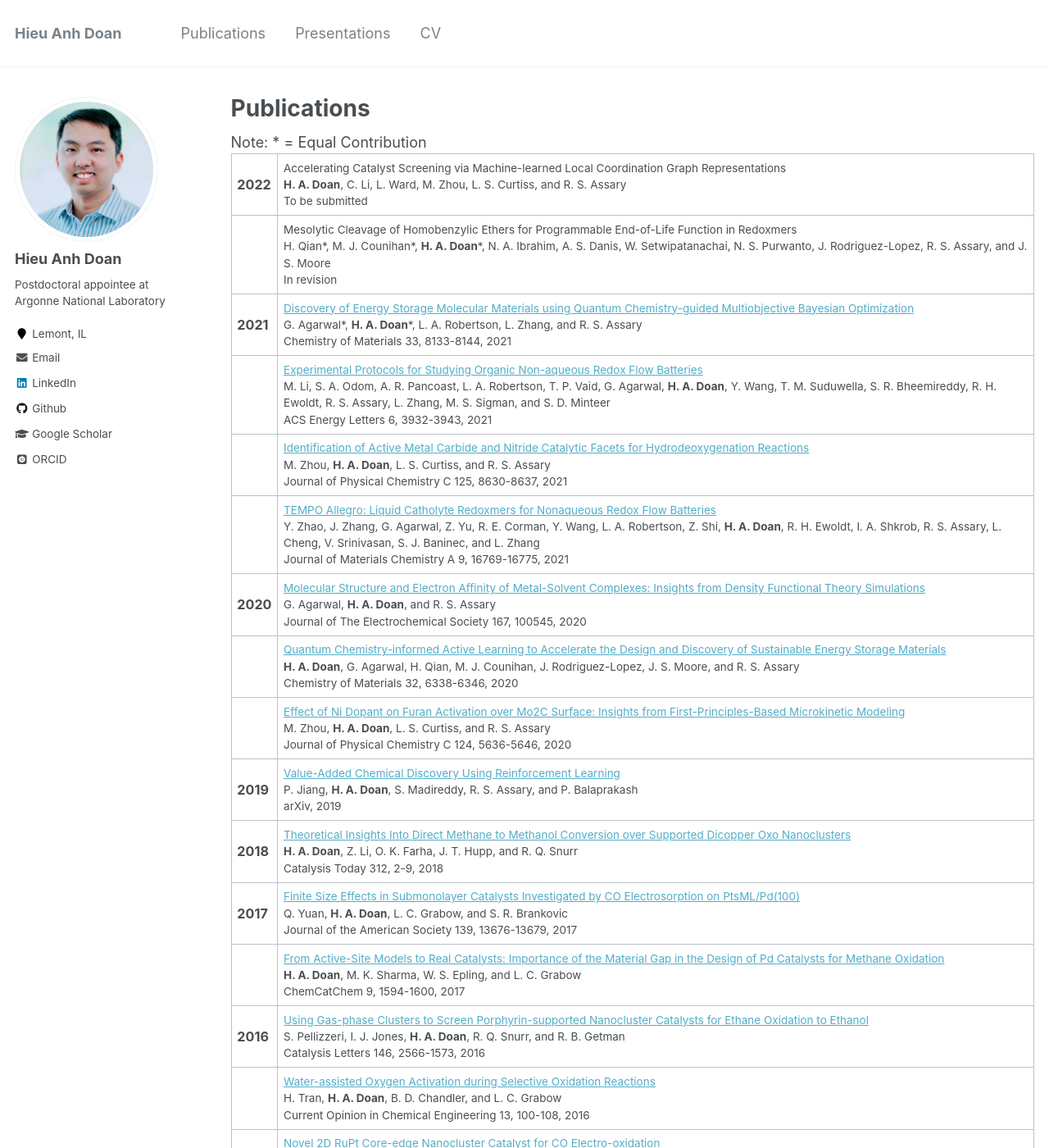
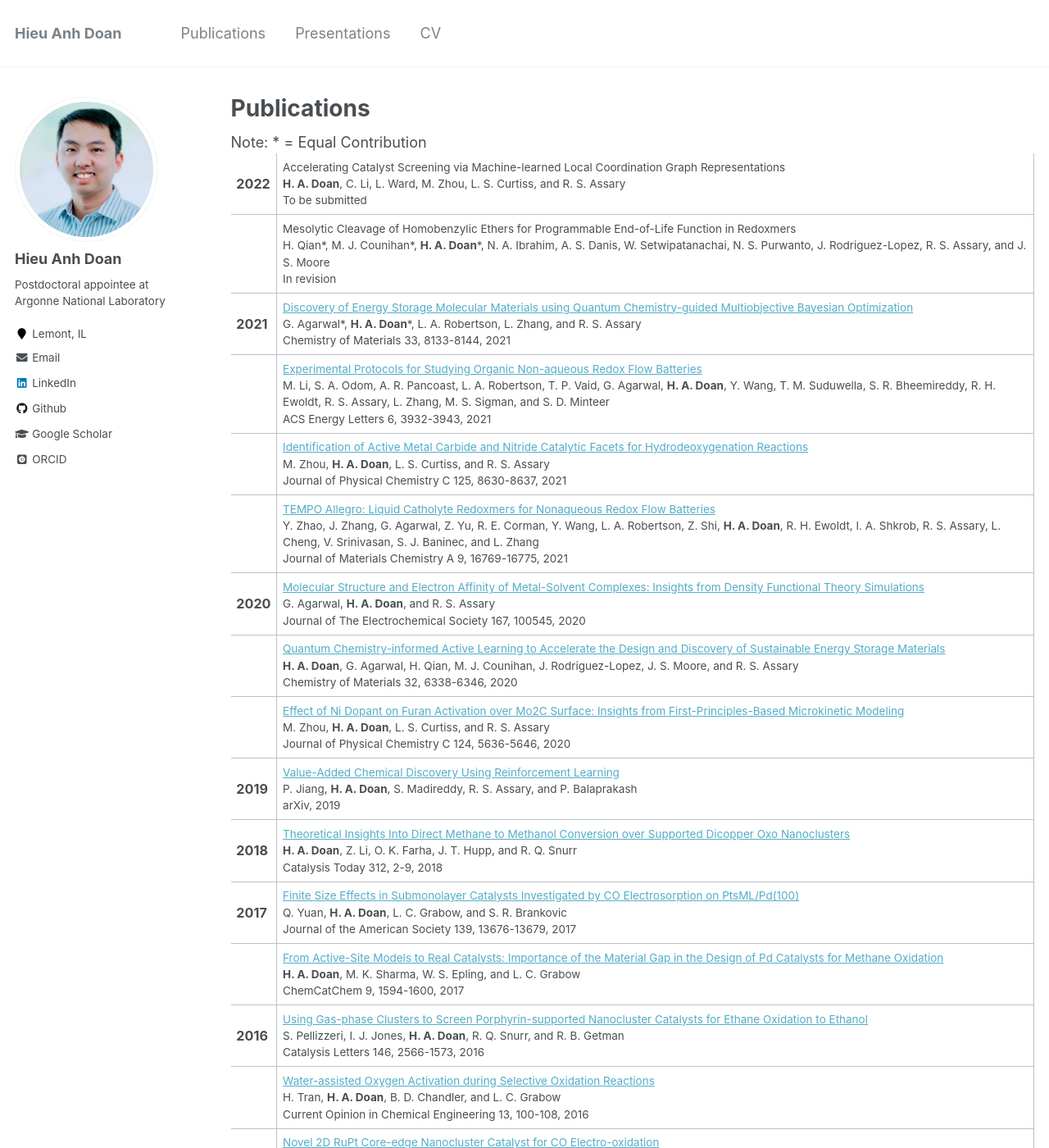
Before and after one commit to hieuadoan/hieuadoan.github.io, a Jekyll site: the page built from _pages/publications.html, in a window 1280 px wide and 1400 px high. Shown: the whole window at 82% size. Built offline with Jekyll 4.4.1, drawn with Linux system fonts in a browser that asks for light colours; some web fonts are replaced.

Commit message:
make table border invisible

```diff
--- a/_pages/publications.html
+++ b/_pages/publications.html
@@ -7,7 +7,7 @@ author_profile: true
 
 Note: * = Equal Contribution
 
-<table cellspacing="0" cellpadding="0">
+<table class="table" style="border:0;">
 <tbody>
 	<tr>
 		<td>
--- a/_sass/_tables.scss
+++ b/_sass/_tables.scss
@@ -8,7 +8,7 @@ table {
   font-family: $global-font-family;
   font-size: $type-size-6;
   border-collapse: collapse;
-  border: 1px solid $light-gray;
+  border: 0px solid #FFFFFF;
 
   & + table {
     margin-top: 1em;
```
